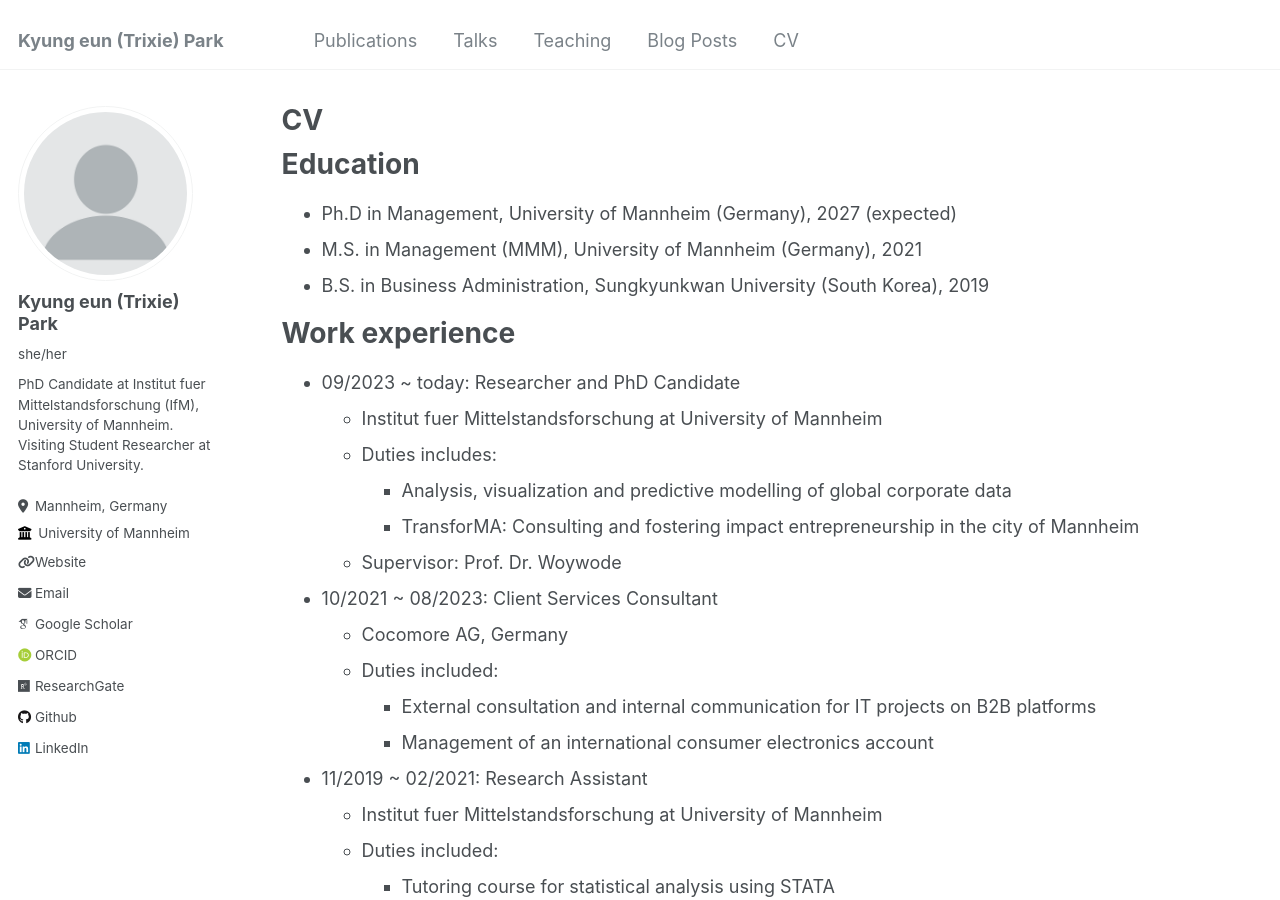
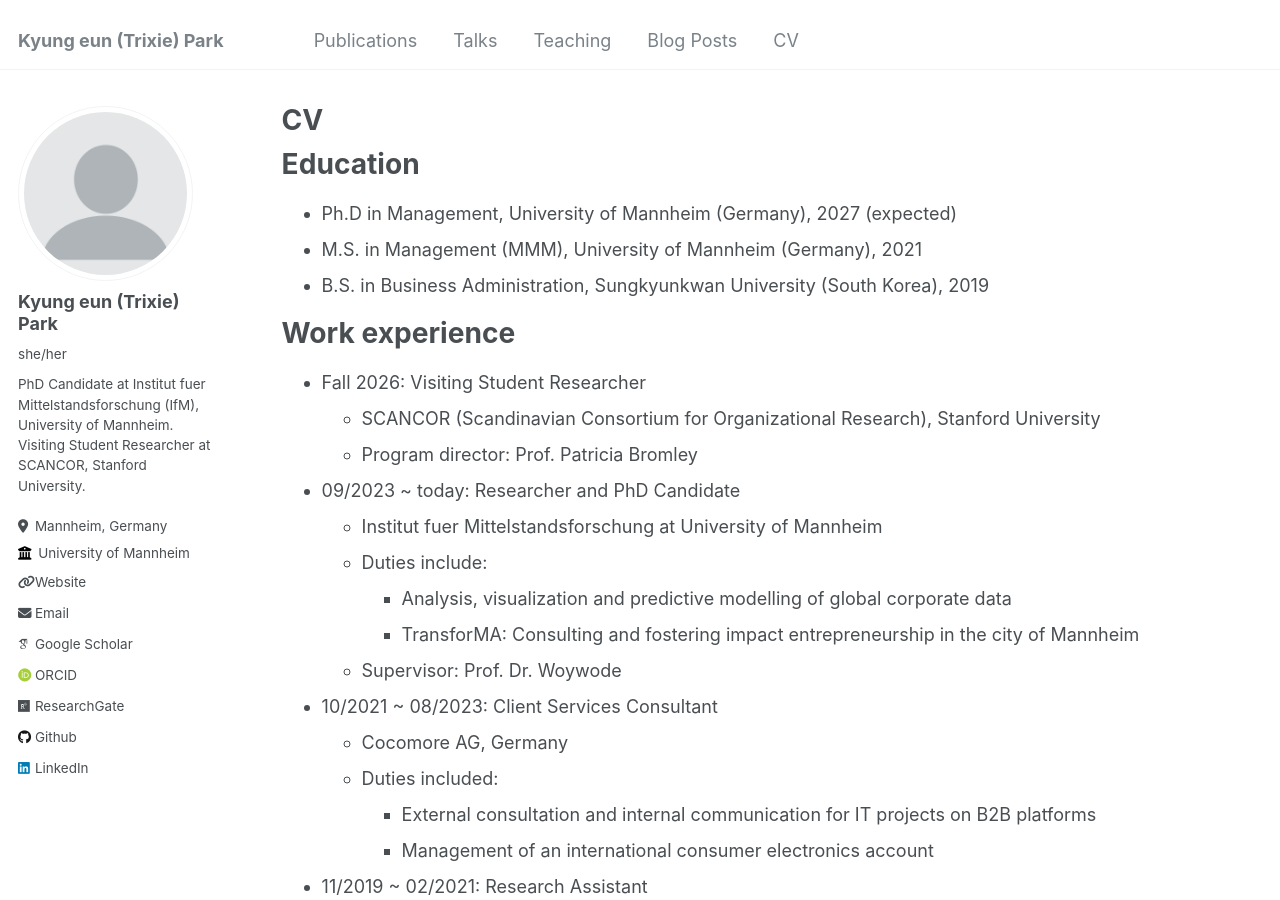
Before and after one commit to KyungEPark/KyungEPark.github.io, a Jekyll site: the page built from _pages/cv.md, in a window 1280 px wide and 900 px high. Built offline with Jekyll 4.4.1, drawn with Linux system fonts in a browser that asks for light colours; some web fonts are replaced.

Commit message:
Add Stanford SCANCOR visiting position to CV and bio
Fall 2026 Visiting Student Researcher at SCANCOR (Scandinavian Consortium
for Organizational Research), Stanford University, under program director
Prof. Patricia Bromley. Listed at the top of Work experience and named in
the sidebar bio.

Also fix two typos in existing prose: "Duties includes" -> "Duties
include" in the CV, and "hesistate" -> "hesitate" on the about page.

Co-Authored-By: Claude Opus 5 (1M context) <noreply@anthropic.com>

```diff
--- a/_config.yml
+++ b/_config.yml
@@ -26,7 +26,7 @@ author:
   avatar           : "profile.png"
   name             : "Kyung eun (Trixie) Park"
   pronouns         : "she/her"
-  bio              : "PhD Candidate at Institut fuer Mittelstandsforschung (IfM), University of Mannheim. Visiting Student Researcher at Stanford University."
+  bio              : "PhD Candidate at Institut fuer Mittelstandsforschung (IfM), University of Mannheim. Visiting Student Researcher at SCANCOR, Stanford University."
   location         : "Mannheim, Germany"
   employer         : "University of Mannheim"
   uri              : "https://www.institut-fuer-mittelstandsforschung.de/kos/WNetz?art=Person.show&id=278"
--- a/_pages/cv.md
+++ b/_pages/cv.md
@@ -18,9 +18,13 @@ Education
 
 Work experience
 ======
+* Fall 2026: Visiting Student Researcher
+  * SCANCOR (Scandinavian Consortium for Organizational Research), Stanford University
+  * Program director: Prof. Patricia Bromley
+
 * 09/2023 ~ today: Researcher and PhD Candidate
   * Institut fuer Mittelstandsforschung at University of Mannheim
-  * Duties includes:
+  * Duties include:
     * Analysis, visualization and predictive modelling of global corporate data
     * TransforMA: Consulting and fostering impact entrepreneurship in the city of Mannheim
   * Supervisor: Prof. Dr. Woywode
```
Also changed, not shown: _pages/about.md (+1 -1 lines).
